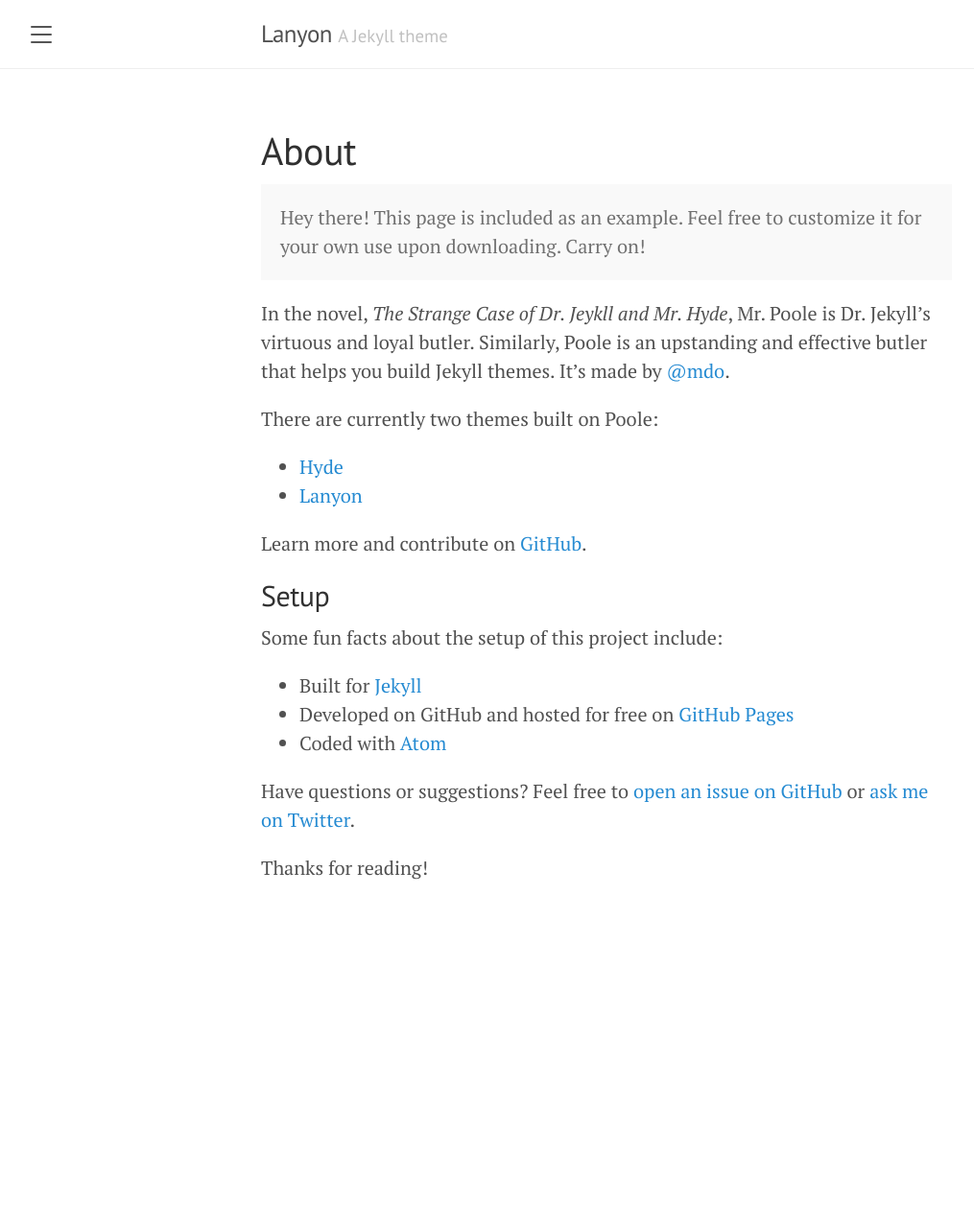
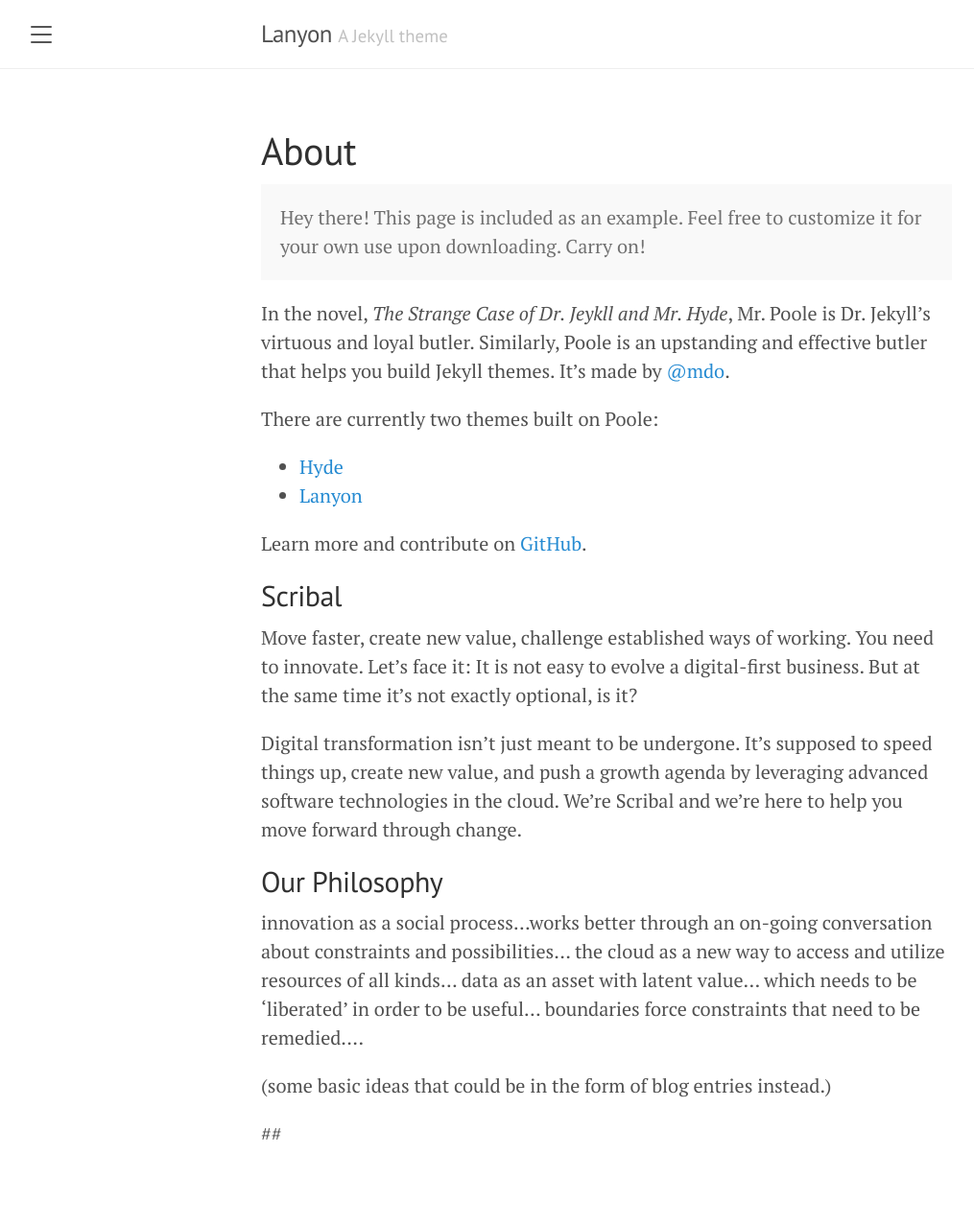
Before and after one commit to scribal-io/lanyon-jh-test, a Jekyll site: the page built from about.md, in a window 1280 px wide. Shown: the whole page at 96% size, without its empty margins (8-1023 px from the left). Built offline with Jekyll 4.4.1, drawn with Linux system fonts in a browser that asks for light colours; before the commit the page ends 1000 px from its top, so only the background shows below that.

Commit message:
about tst

```diff
--- a/about.md
+++ b/about.md
@@ -16,14 +16,19 @@ There are currently two themes built on Poole:
 
 Learn more and contribute on [GitHub](https://github.com/poole).
 
-## Setup
+## Scribal
 
-Some fun facts about the setup of this project include:
+Move faster, create new value, challenge established ways of working.  You need to innovate.  Let’s face it: It is not easy to evolve a digital-first business.  But at the same time it’s not exactly optional, is it?
 
-* Built for [Jekyll](https://jekyllrb.com)
-* Developed on GitHub and hosted for free on [GitHub Pages](https://pages.github.com)
-* Coded with [Atom](https://atom.io)
+Digital transformation isn’t just meant to be undergone.  It’s supposed to speed things up, create new value, and push a growth agenda by leveraging advanced software technologies in the cloud. We’re Scribal and we’re here to help you move forward through change.
 
-Have questions or suggestions? Feel free to [open an issue on GitHub](https://github.com/poole/issues/new) or [ask me on Twitter](https://twitter.com/mdo).
+## Our Philosophy
 
-Thanks for reading!
+innovation as a social process...works better through an on-going conversation about constraints and possibilities...
+the cloud as a new way to access and utilize resources of all kinds...
+data as an asset with latent value... which needs to be 'liberated' in order to be useful...
+boundaries force constraints that need to be remedied....
+
+(some basic ideas that could be in the form of blog entries instead.)
+
+##
```
Also changed, not shown: _posts/2020-12-03-gregory-test.md (added, +22 -0 lines).
